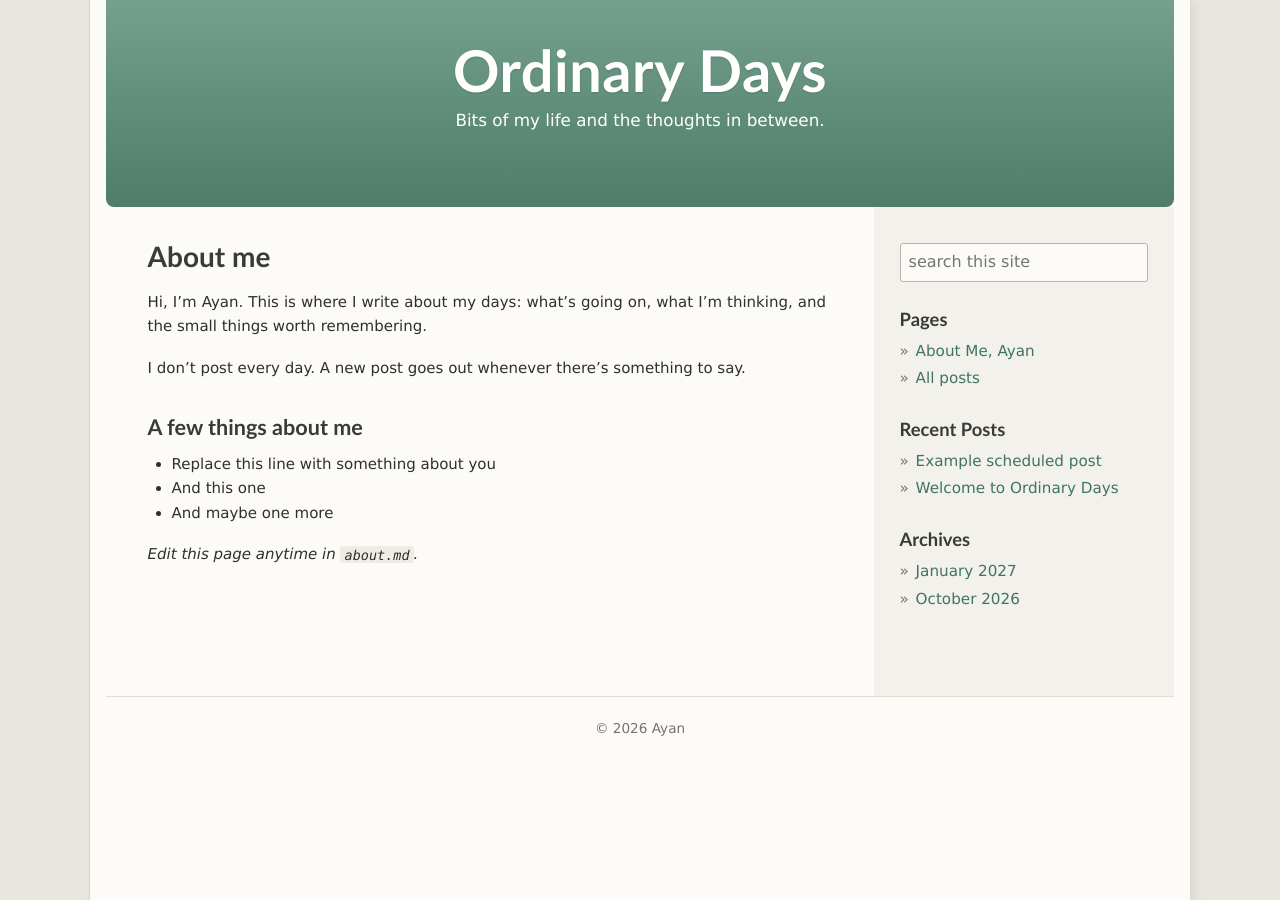
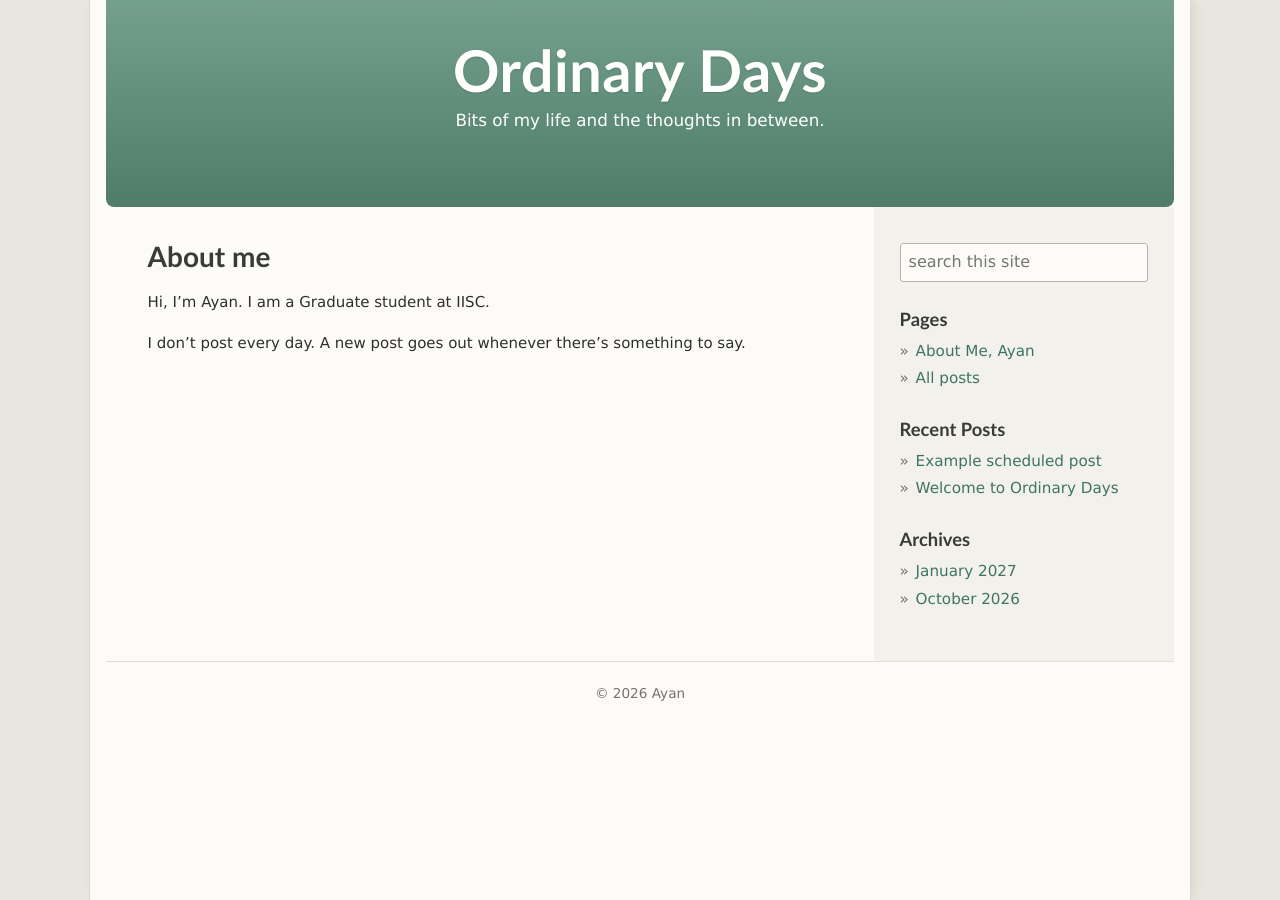
Before and after one commit to ayankumardas2002/Blog, a Jekyll site: the page built from about.md, in a window 1280 px wide. Built offline with Jekyll 4.4.1, drawn with Linux system fonts in a browser that asks for light colours.

Commit message:
Revise about me section with new details
Updated personal introduction and removed placeholder text.

```diff
--- a/about.md
+++ b/about.md
@@ -4,14 +4,6 @@ title: About me
 permalink: /about/
 ---
 
-Hi, I'm Ayan. This is where I write about my days: what's going on, what I'm thinking, and the small things worth remembering.
+Hi, I'm Ayan. I am a Graduate student at IISC.
 
 I don't post every day. A new post goes out whenever there's something to say.
-
-## A few things about me
-
-- Replace this line with something about you
-- And this one
-- And maybe one more
-
-*Edit this page anytime in `about.md`.*
```
